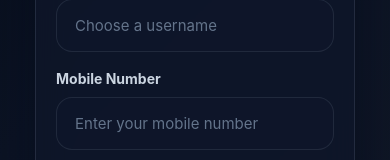
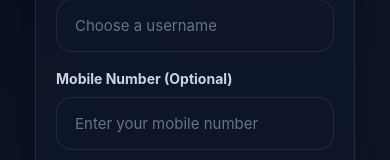
Before and after one commit to TheArisAngelo/Reddit-Client, a React (Create React App) app in the folder reddit-client/: page /signup in a window 390 px wide. Shown: the part 400-560 px from the top of the page. Built offline with nearby package versions, Linux system fonts and the light colour scheme.

Commit message:
add Mobile Number as optional

```diff
--- a/reddit-client/src/SignUpPage.jsx
+++ b/reddit-client/src/SignUpPage.jsx
@@ -180,7 +180,7 @@ export default function SignUpPage() {
             </label>
 
             <label className="create-field">
-              <span>Mobile Number</span>
+              <span>Mobile Number (Optional)</span>
               <input
                 type="text"
                 name="mobileNumber"
```
